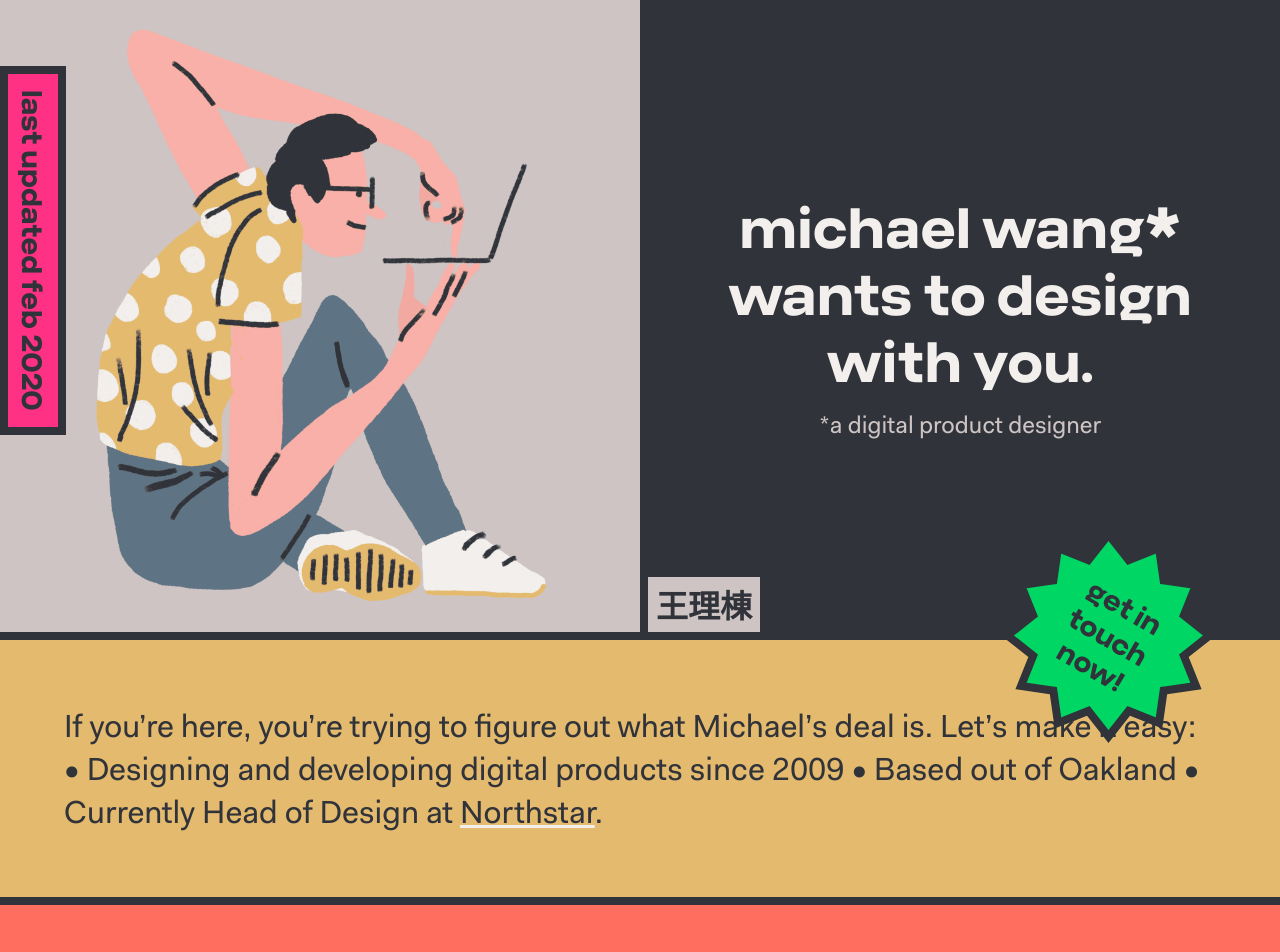
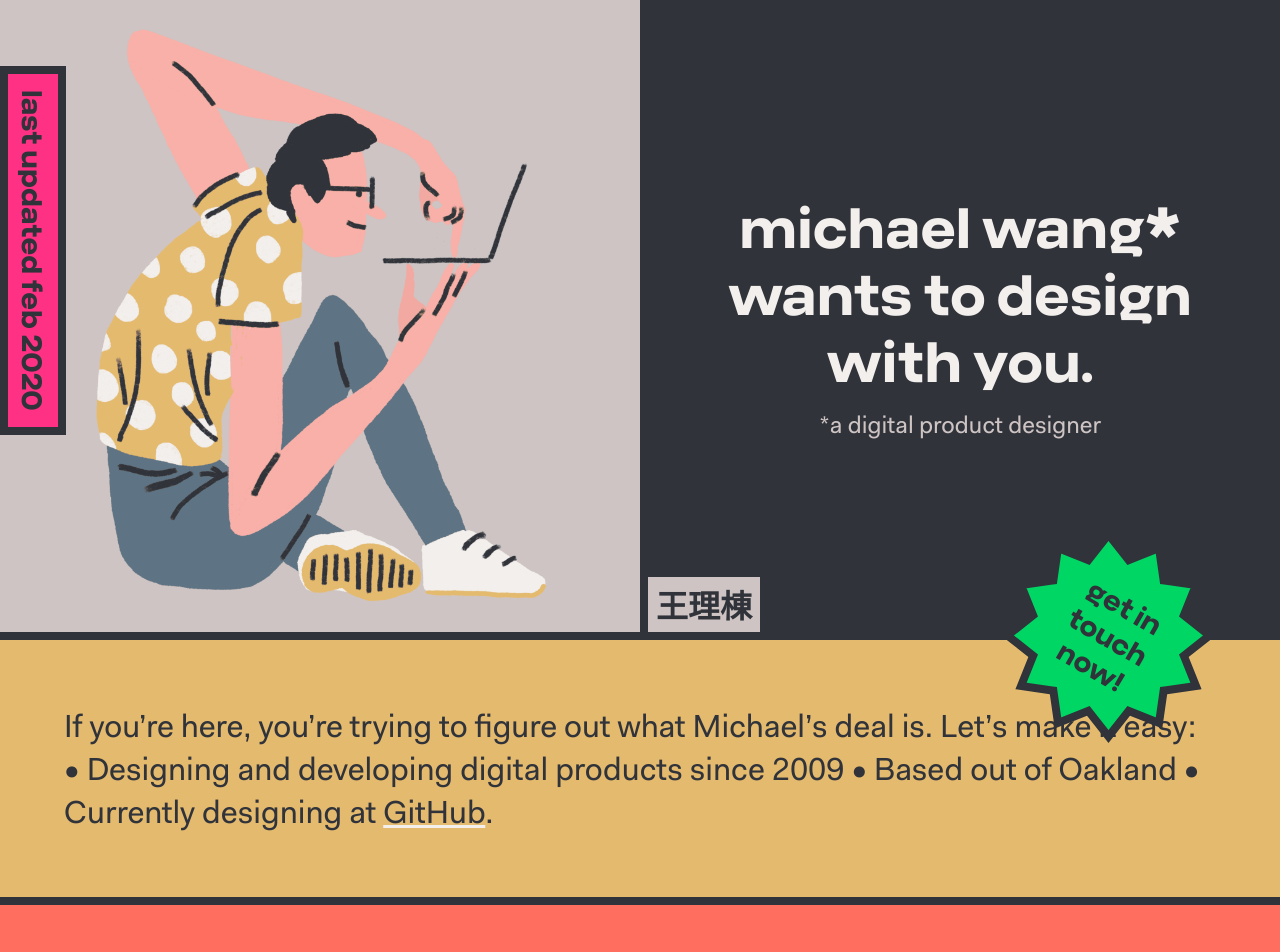
Before and after one commit to mkwng/michael.wang, a React (Vite) app: page / in a window 1280 px wide. Shown: the top 952 px of the page. Built offline with nearby package versions, Linux system fonts and the light colour scheme.

Commit message:
Update App.js

```diff
--- a/src/App.js
+++ b/src/App.js
@@ -68,8 +68,8 @@ export default () => (
     <ContentBlock style={{background: Colors.yellow}}><TextPrimaryParagraph>
       If you’re here, you’re trying to figure out what Michael’s deal
       is. Let’s make it easy: • Designing and developing digital products
-      since 2009 • Based out of Oakland • Currently Head of Design
-      at <AltA href="https://www.northstarmoney.com" target="_blank">Northstar</AltA>.
+      since 2009 • Based out of Oakland • Currently designing
+      at <AltA href="https://www.github.com" target="_blank">GitHub</AltA>.
     </TextPrimaryParagraph></ContentBlock>
     <ContentBlock isCompact={true} style={{background: Colors.orange}}>
       <TextSubtitle>What's he up to nowadays?</TextSubtitle>
```
